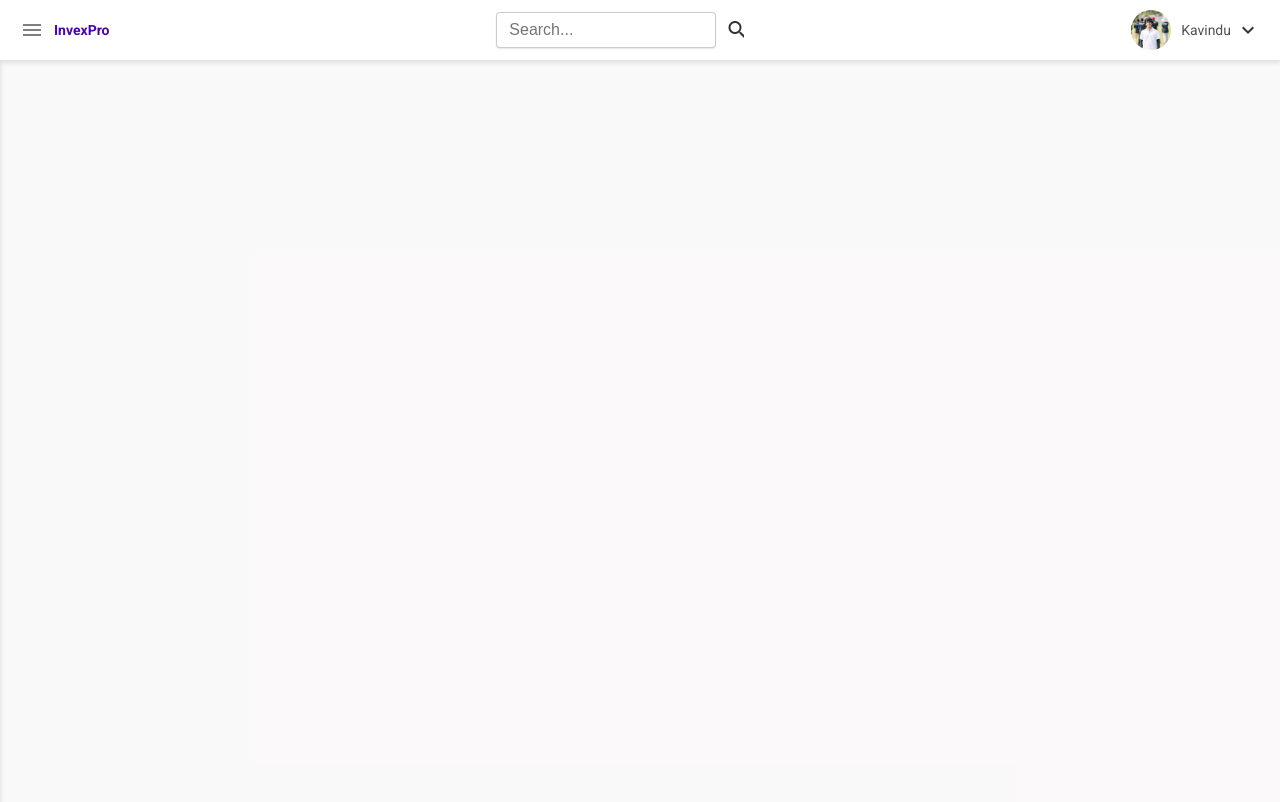
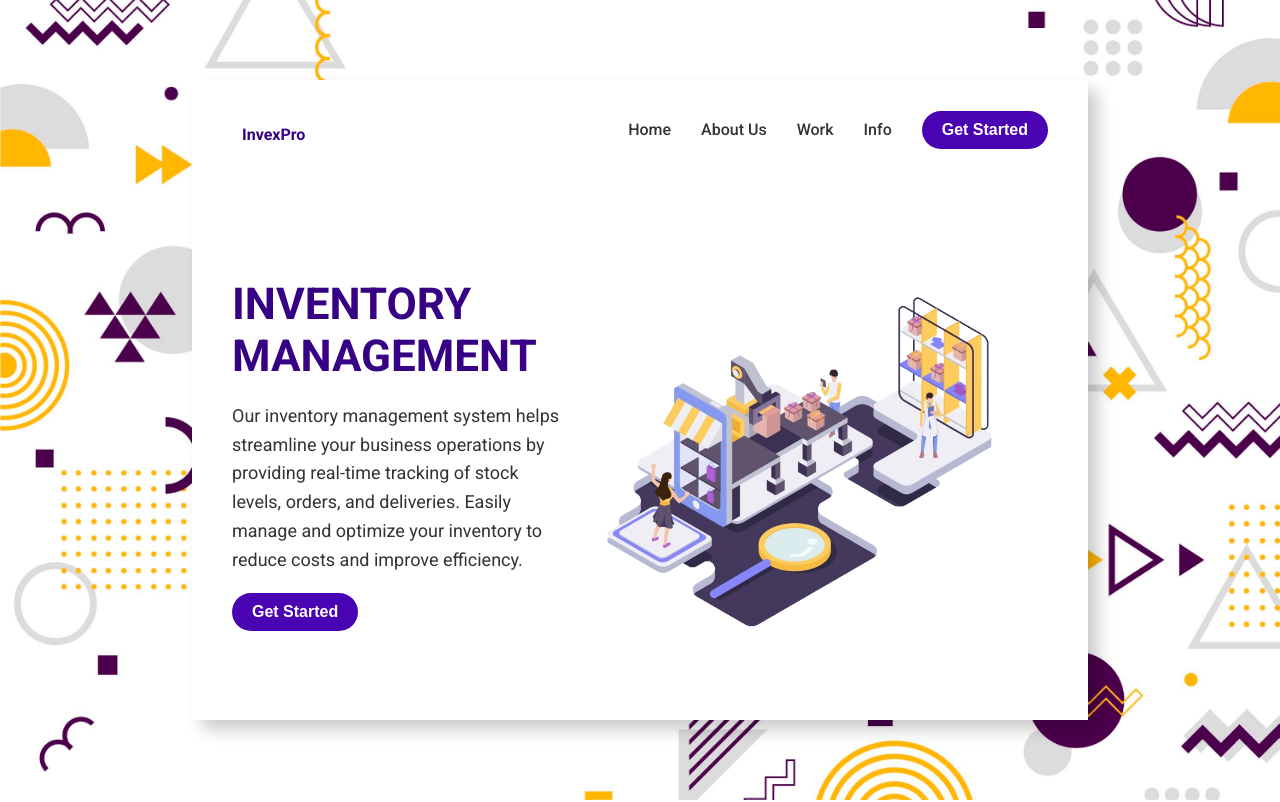
Before and after one commit to kavindunilshan/invex-pro-fo, an Angular app: page /home in a window 1280 px wide. Before the commit this address led to /. Shown: the top 802 px of the page. Built offline with nearby package versions, Linux system fonts and the light colour scheme.

Commit message:
Routing added to the project.

```diff
--- a/src/app/app-routing.module.ts
+++ b/src/app/app-routing.module.ts
@@ -1,10 +1,18 @@
 import { NgModule } from '@angular/core';
 import { RouterModule, Routes } from '@angular/router';
+import {HomeComponent} from "./components/home/home.component";
+import {ActionCenterComponent} from "./components/action-center/action-center.component";
 
-const routes: Routes = [];
+const routes: Routes = [
+  { path: '', redirectTo: '/home', pathMatch: 'full' },
+  { path: 'home', component: HomeComponent },
+  { path: 'action-center', component: ActionCenterComponent }
+];
 
 @NgModule({
   imports: [RouterModule.forRoot(routes)],
   exports: [RouterModule]
 })
-export class AppRoutingModule { }
+export class AppRoutingModule {
+
+}
--- a/src/app/app.component.html
+++ b/src/app/app.component.html
@@ -1 +1 @@
-<app-action-center/>
+<router-outlet></router-outlet>
```
